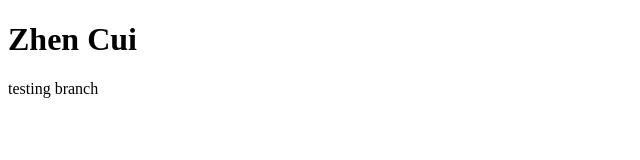
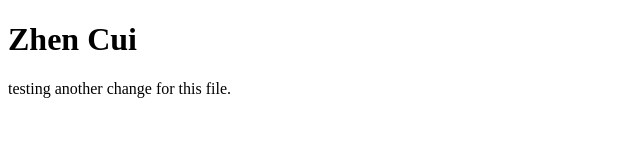
Before and after one commit to itshally/MLS, a plain HTML site: page index.html in a window 1280 px wide. Shown: the whole page, without its empty margins (0-640 px from the left). Drawn offline with Linux system fonts and the light colour scheme.

Commit message:
updated index.html

```diff
--- a/index.html
+++ b/index.html
@@ -8,6 +8,6 @@
 </head>
 <body>
     <h1>Zhen Cui</h1>
-    <p>testing branch</p>
+    <p>testing another change for this file.</p>
 </body>
 </html>
```
